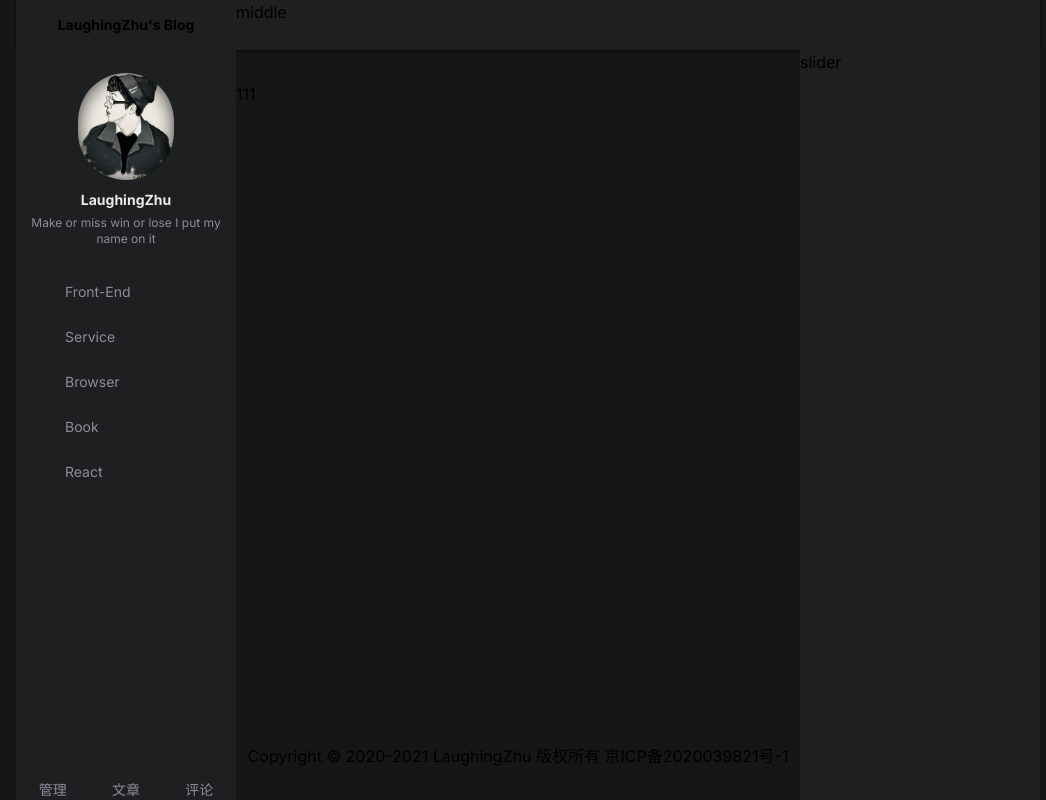
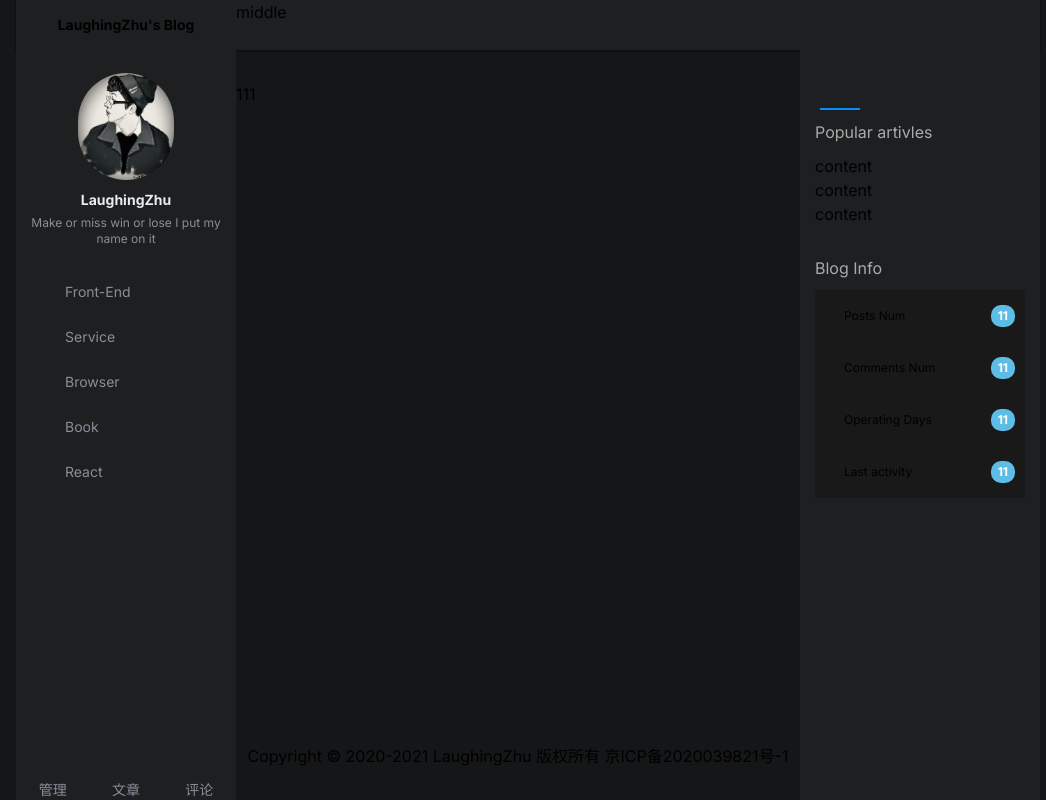
Before and after one commit to BlogNext/blog, a Next.js app: page / in a window 1280 px wide. Shown: the whole page, without its empty margins (112-1158 px from the left). Built offline with nearby package versions, Linux system fonts and the light colour scheme.

Commit message:
feat(*): sliderbar

```diff
--- a/src/app/layout.tsx
+++ b/src/app/layout.tsx
@@ -18,12 +18,12 @@ export default function RootLayout({ children }: { children: React.ReactNode })
   return (
     <html lang='en'>
       <body
-        className={`${inter.className} h-screen flex flex-col justify-start items-center md:w-full lg:px-24 xl:px-32 2xl:px-80 relative`}
+        className={`${inter.className} relative flex h-screen flex-col items-center justify-start md:w-full lg:px-24 xl:px-32 2xl:px-80`}
       >
-        <Script src='//at.alicdn.com/t/c/font_2023298_54h2u6chv1f.js' />
+        <Script src='//at.alicdn.com/t/c/font_2023298_s3opdq0sy8m.js' />
         <NoSSR />
         <Header />
-        <div className='w-full flex-auto flex flex-row z-10 overflow-hidden'>
+        <div className='z-10 flex w-full flex-auto flex-row overflow-hidden'>
           <Aside />
           {children}
           <Sliderbar />
--- a/src/components/IconFont/index.tsx
+++ b/src/components/IconFont/index.tsx
@@ -1,4 +1,3 @@
-import classNames from 'classnames';
 import { FC } from 'react';
 
 interface IconFontProps {
@@ -14,7 +13,7 @@ const IconFont: FC<IconFontProps> = ({ name, size = 14, color }) => {
     color: color ? color : 'inherit'
   };
   return (
-    <svg className={classNames(`overflow-hidden fill-current`)} aria-hidden='true' style={styles}>
+    <svg className={`overflow-hidden fill-current`} aria-hidden='true' style={styles}>
       <use className='m-0' xlinkHref={`#${name}`} />
     </svg>
   );
--- a/src/components/Sliderbar/index.tsx
+++ b/src/components/Sliderbar/index.tsx
@@ -1,7 +1,106 @@
-export default function Header() {
+'use client';
+import { useMemo, useState } from 'react';
+import IconFont from '../IconFont';
+
+const INFO_MENU = [
+  {
+    label: 'Posts Num',
+    icon: 'icon-tongjifenxi',
+    string: 'blog_total'
+  },
+  {
+    label: 'Comments Num',
+    icon: 'icon-shouye1',
+    string: ''
+  },
+  {
+    label: 'Operating Days',
+    icon: 'icon-shijian',
+    string: 'diff_time'
+  },
+  {
+    label: 'Last activity',
+    icon: 'icon-xiansuoguanli',
+    string: 'last_create_at'
+  }
+];
+
+const TOP_MENU = [
+  {
+    label: 'Popular artivles',
+    sort_dimension: 'browse_total',
+    string: 'browse_total',
+    icon: 'icon-icon'
+  },
+  {
+    label: 'Latest comments',
+    sort_dimension: 'created_at',
+    string: 'browse_total',
+    icon: 'icon-shijian'
+  },
+  {
+    label: 'Random articles',
+    string: 'browse_total',
+    sort_dimension: '',
+    icon: 'icon-liwu'
+  }
+];
+
+export default function Sliderbar() {
+  const [tabIndex, setTabIndex] = useState(0);
+
+  const onHandleTab = (index: number) => {
+    if (index === tabIndex) return;
+    setTabIndex(index);
+  };
+
+  const computeTransX = useMemo(() => tabIndex * 100 * 2 + 100 / 3 + 100 / 3 / 2, [tabIndex]);
+
   return (
-    <div className='w-[240px] h-full bg-[#1D1F20]'>
-      <div className='layout-header-container'>slider</div>
+    <div className='flex h-full w-[240px] flex-col justify-start overflow-hidden bg-[#1D1F20] pb-[25px]'>
+      <div className='flex flex-col overflow-hidden'>
+        <div className='relative flex h-[60px] w-full flex-none flex-row'>
+          {TOP_MENU.map((item, index) => (
+            <div
+              onClick={() => onHandleTab(index)}
+              key={item.icon}
+              className='flex h-full flex-auto cursor-pointer items-center justify-center'
+            >
+              <IconFont name={item.icon} size={18} color='#fff' />
+            </div>
+          ))}
+          <div
+            style={{
+              transform: `translateX(${computeTransX}%)`
+            }}
+            className='absolute bottom-0 h-[2px] w-1/6 bg-[#058cff] transition-transform'
+          ></div>
+        </div>
+        <div className='flex flex-auto flex-col items-start justify-start overflow-auto px-[15px] py-[10px]'>
+          <div className='text-[16px] text-[#aaa]'>{TOP_MENU[tabIndex].label}</div>
+          <div className='flex flex-col items-start justify-start pt-[10px]'>
+            <span>content</span>
+            <span>content</span>
+            <span>content</span>
+          </div>
+        </div>
+      </div>
+      <div className='mt-[20px] flex-none px-[15px]'>
+        <div className='text-[16px] text-[#aaa]'>Blog Info</div>
+        <div className='mt-[10px] flex flex-none flex-col bg-[#191919] px-[10px] shadow-[0_1px_3px_rgb(0_0_0_0.5)]'>
+          {INFO_MENU.map((item) => (
+            <div key={item.icon} className='flex flex-row items-center justify-between py-[15px]'>
+              <div className='flex flex-none'>
+                <IconFont name={item.icon} size={14} color='#fff' />
+                <div className='pl-[5px] text-xs'>{item.label}</div>
+              </div>
+              <div className='flex flex-none justify-center rounded-[10px] bg-[#5dbde7] px-[7px] py-[3px] text-xs font-bold text-white'>
+                11
+              </div>
+            </div>
+          ))}
+        </div>
+      </div>
     </div>
   );
 }
```
Also changed, not shown: 2 other files (tests, documents, lock files or other folders).
